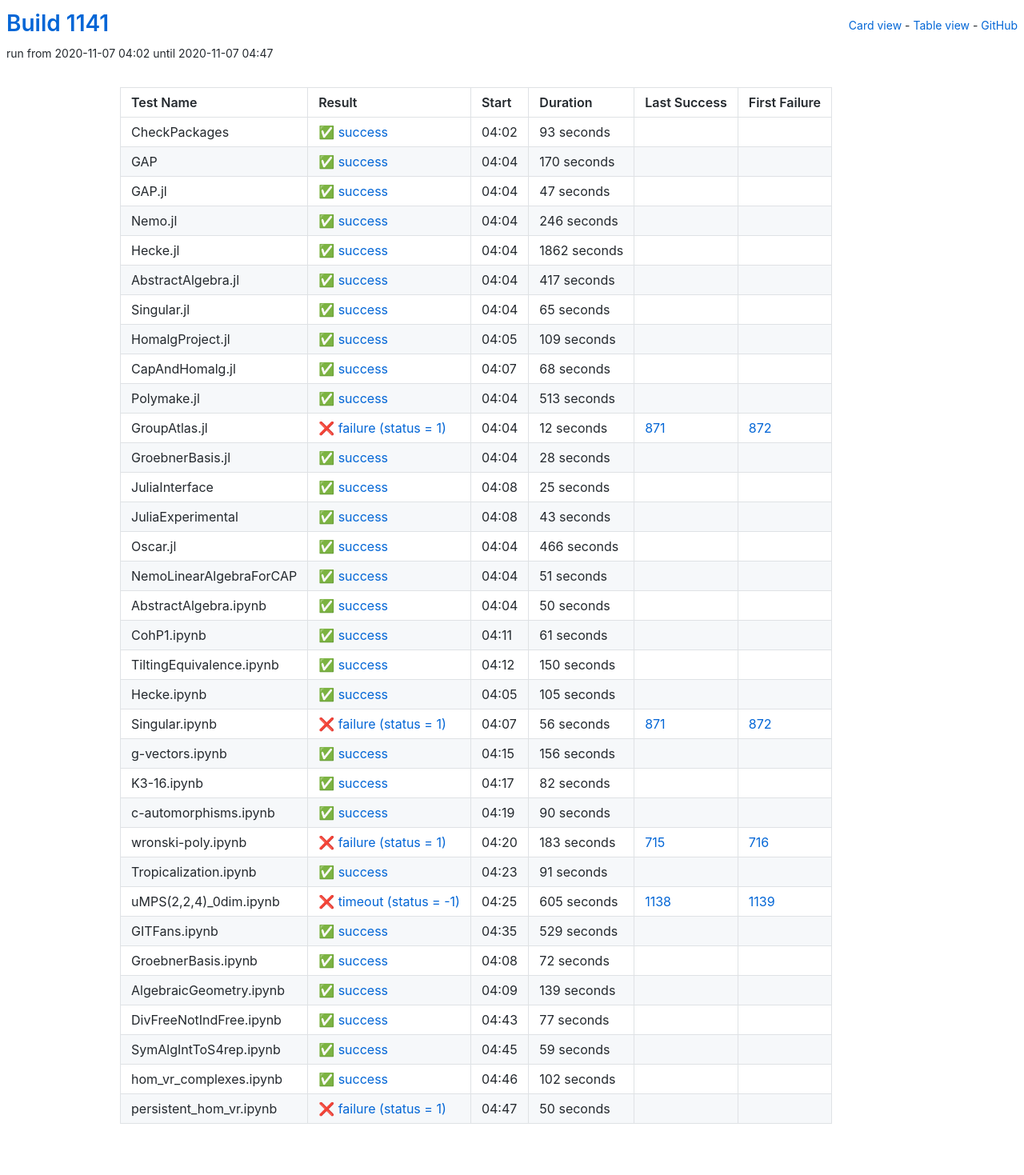
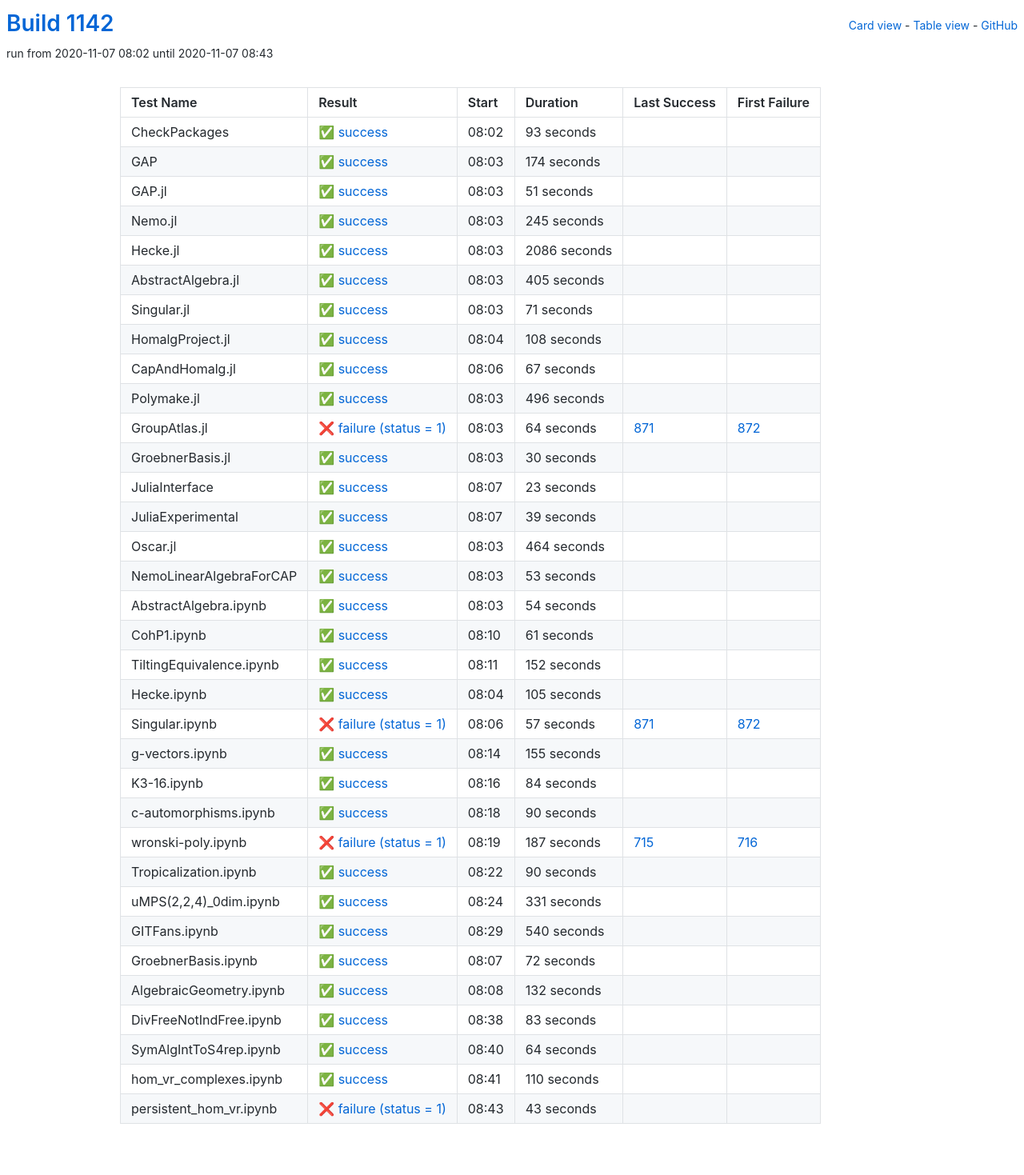
Before and after one commit to oscar-system/oscar-ci-status-stable, a Jekyll site: the page built from table.html, in a window 1280 px wide. Shown: the whole page at 80% size. Built offline with Jekyll 4.4.1, drawn with Linux system fonts in a browser that asks for light colours.

Commit message:
Build #1142

```diff
--- a/_data/ci.yml
+++ b/_data/ci.yml
@@ -1,6 +1,6 @@
 ---
-build: 1141
-build_url: https://oscarci.mathematik.uni-kl.de/job/oscar-stable/1141/
+build: 1142
+build_url: https://oscarci.mathematik.uni-kl.de/job/oscar-stable/1142/
 job: oscar-stable
 organization: oscar-system
 repo: oscar-ci-status-stable
@@ -8,8 +8,8 @@ repourl: https://github.com/oscar-system/oscar-ci-status-stable
 tests:
 - name: CheckPackages
   id: checkpackages
-  log: https://oscarci.mathematik.uni-kl.de/job/oscar-stable/1141/artifact/logs/build-1141/CheckPackages.log
-  start: 2020-11-07 04:02
+  log: https://oscarci.mathematik.uni-kl.de/job/oscar-stable/1142/artifact/logs/build-1142/CheckPackages.log
+  start: 2020-11-07 08:02
   success: true
   exitcode: 0
   status: success
@@ -20,176 +20,20 @@ tests:
   first_failure_url:
 - name: GAP
   id: gap
-  log: https://oscarci.mathematik.uni-kl.de/job/oscar-stable/1141/artifact/logs/build-1141/GAP.log
-  start: 2020-11-07 04:04
+  log: https://oscarci.mathematik.uni-kl.de/job/oscar-stable/1142/artifact/logs/build-1142/GAP.log
+  start: 2020-11-07 08:03
   success: true
   exitcode: 0
   status: success
-  duration: 170
+  duration: 174
   last_success: false
   last_success_url:
   first_failure: false
   first_failure_url:
 - name: GAP.jl
   id: gap-jl
-  log: https://oscarci.mathematik.uni-kl.de/job/oscar-stable/1141/artifact/logs/build-1141/GAP.jl.log
-  start: 2020-11-07 04:04
-  success: true
-  exitcode: 0
-  status: success
-  duration: 47
-  last_success: false
-  last_success_url:
-  first_failure: false
-  first_failure_url:
-- name: Nemo.jl
-  id: nemo-jl
-  log: https://oscarci.mathematik.uni-kl.de/job/oscar-stable/1141/artifact/logs/build-1141/Nemo.jl.log
-  start: 2020-11-07 04:04
-  success: true
-  exitcode: 0
-  status: success
-  duration: 246
-  last_success: false
-  last_success_url:
-  first_failure: false
-  first_failure_url:
-- name: Hecke.jl
-  id: hecke-jl
-  log: https://oscarci.mathematik.uni-kl.de/job/oscar-stable/1141/artifact/logs/build-1141/Hecke.jl.log
-  start: 2020-11-07 04:04
-  success: true
-  exitcode: 0
-  status: success
-  duration: 1862
-  last_success: false
-  last_success_url:
-  first_failure: false
-  first_failure_url:
-- name: AbstractAlgebra.jl
-  id: abstractalgebra-jl
-  log: https://oscarci.mathematik.uni-kl.de/job/oscar-stable/1141/artifact/logs/build-1141/AbstractAlgebra.jl.log
-  start: 2020-11-07 04:04
-  success: true
-  exitcode: 0
-  status: success
-  duration: 417
-  last_success: false
-  last_success_url:
-  first_failure: false
-  first_failure_url:
-- name: Singular.jl
-  id: singular-jl
-  log: https://oscarci.mathematik.uni-kl.de/job/oscar-stable/1141/artifact/logs/build-1141/Singular.jl.log
-  start: 2020-11-07 04:04
-  success: true
-  exitcode: 0
-  status: success
-  duration: 65
-  last_success: false
-  last_success_url:
-  first_failure: false
-  first_failure_url:
-- name: HomalgProject.jl
-  id: homalgproject-jl
-  log: https://oscarci.mathematik.uni-kl.de/job/oscar-stable/1141/artifact/logs/build-1141/HomalgProject.jl.log
-  start: 2020-11-07 04:05
-  success: true
-  exitcode: 0
-  status: success
-  duration: 109
-  last_success: false
-  last_success_url:
-  first_failure: false
-  first_failure_url:
-- name: CapAndHomalg.jl
-  id: capandhomalg-jl
-  log: https://oscarci.mathematik.uni-kl.de/job/oscar-stable/1141/artifact/logs/build-1141/CapAndHomalg.jl.log
-  start: 2020-11-07 04:07
-  success: true
-  exitcode: 0
-  status: success
-  duration: 68
-  last_success: false
-  last_success_url:
-  first_failure: false
-  first_failure_url:
-- name: Polymake.jl
-  id: polymake-jl
-  log: https://oscarci.mathematik.uni-kl.de/job/oscar-stable/1141/artifact/logs/build-1141/Polymake.jl.log
-  start: 2020-11-07 04:04
-  success: true
-  exitcode: 0
-  status: success
-  duration: 513
-  last_success: false
-  last_success_url:
-  first_failure: false
-  first_failure_url:
-- name: GroupAtlas.jl
-  id: groupatlas-jl
-  log: https://oscarci.mathematik.uni-kl.de/job/oscar-stable/1141/artifact/logs/build-1141/GroupAtlas.jl.log
-  start: 2020-11-07 04:04
-  success: false
-  exitcode: 1
-  status: failure
-  duration: 12
-  last_success: 871
-  last_success_url: https://oscarci.mathematik.uni-kl.de/job/oscar-stable/871/
-  first_failure: 872
-  first_failure_url: https://oscarci.mathematik.uni-kl.de/job/oscar-stable/872/
-- name: GroebnerBasis.jl
-  id: groebnerbasis-jl
-  log: https://oscarci.mathematik.uni-kl.de/job/oscar-stable/1141/artifact/logs/build-1141/GroebnerBasis.jl.log
-  start: 2020-11-07 04:04
-  success: true
-  exitcode: 0
-  status: success
-  duration: 28
-  last_success: false
-  last_success_url:
-  first_failure: false
-  first_failure_url:
-- name: JuliaInterface
-  id: juliainterface
-  log: https://oscarci.mathematik.uni-kl.de/job/oscar-stable/1141/artifact/logs/build-1141/JuliaInterface.log
-  start: 2020-11-07 04:08
-  success: true
-  exitcode: 0
-  status: success
-  duration: 25
-  last_success: false
-  last_success_url:
-  first_failure: false
-  first_failure_url:
-- name: JuliaExperimental
-  id: juliaexperimental
-  log: https://oscarci.mathematik.uni-kl.de/job/oscar-stable/1141/artifact/logs/build-1141/JuliaExperimental.log
-  start: 2020-11-07 04:08
-  success: true
-  exitcode: 0
-  status: success
-  duration: 43
-  last_success: false
-  last_success_url:
-  first_failure: false
-  first_failure_url:
-- name: Oscar.jl
-  id: oscar-jl
-  log: https://oscarci.mathematik.uni-kl.de/job/oscar-stable/1141/artifact/logs/build-1141/Oscar.jl.log
-  start: 2020-11-07 04:04
-  success: true
-  exitcode: 0
-  status: success
-  duration: 466
-  last_success: false
-  last_success_url:
-  first_failure: false
-  first_failure_url:
-- name: NemoLinearAlgebraForCAP
-  id: nemolinearalgebraforcap
-  log: https://oscarci.mathematik.uni-kl.de/job/oscar-stable/1141/artifact/logs/build-1141/NemoLinearAlgebraForCAP.log
-  start: 2020-11-07 04:04
+  log: https://oscarci.mathematik.uni-kl.de/job/oscar-stable/1142/artifact/logs/build-1142/GAP.jl.log
+  start: 2020-11-07 08:03
   success: true
   exitcode: 0
   status: success
@@ -198,22 +42,178 @@ tests:
   last_success_url:
   first_failure: false
   first_failure_url:
-- name: AbstractAlgebra.ipynb
-  id: abstractalgebra-ipynb
-  log: https://oscarci.mathematik.uni-kl.de/job/oscar-stable/1141/artifact/logs/build-1141/AbstractAlgebra.ipynb.log
-  start: 2020-11-07 04:04
+- name: Nemo.jl
+  id: nemo-jl
+  log: https://oscarci.mathematik.uni-kl.de/job/oscar-stable/1142/artifact/logs/build-1142/Nemo.jl.log
+  start: 2020-11-07 08:03
   success: true
   exitcode: 0
   status: success
-  duration: 50
+  duration: 245
+  last_success: false
+  last_success_url:
+  first_failure: false
+  first_failure_url:
+- name: Hecke.jl
+  id: hecke-jl
+  log: https://oscarci.mathematik.uni-kl.de/job/oscar-stable/1142/artifact/logs/build-1142/Hecke.jl.log
+  start: 2020-11-07 08:03
+  success: true
+  exitcode: 0
+  status: success
+  duration: 2086
+  last_success: false
+  last_success_url:
+  first_failure: false
+  first_failure_url:
+- name: AbstractAlgebra.jl
+  id: abstractalgebra-jl
+  log: https://oscarci.mathematik.uni-kl.de/job/oscar-stable/1142/artifact/logs/build-1142/AbstractAlgebra.jl.log
+  start: 2020-11-07 08:03
+  success: true
+  exitcode: 0
+  status: success
+  duration: 405
+  last_success: false
+  last_success_url:
+  first_failure: false
+  first_failure_url:
+- name: Singular.jl
+  id: singular-jl
+  log: https://oscarci.mathematik.uni-kl.de/job/oscar-stable/1142/artifact/logs/build-1142/Singular.jl.log
+  start: 2020-11-07 08:03
+  success: true
+  exitcode: 0
+  status: success
+  duration: 71
+  last_success: false
+  last_success_url:
+  first_failure: false
+  first_failure_url:
+- name: HomalgProject.jl
+  id: homalgproject-jl
+  log: https://oscarci.mathematik.uni-kl.de/job/oscar-stable/1142/artifact/logs/build-1142/HomalgProject.jl.log
+  start: 2020-11-07 08:04
+  success: true
+  exitcode: 0
+  status: success
+  duration: 108
+  last_success: false
+  last_success_url:
+  first_failure: false
+  first_failure_url:
+- name: CapAndHomalg.jl
+  id: capandhomalg-jl
+  log: https://oscarci.mathematik.uni-kl.de/job/oscar-stable/1142/artifact/logs/build-1142/CapAndHomalg.jl.log
+  start: 2020-11-07 08:06
+  success: true
+  exitcode: 0
+  status: success
+  duration: 67
+  last_success: false
+  last_success_url:
+  first_failure: false
+  first_failure_url:
+- name: Polymake.jl
+  id: polymake-jl
+  log: https://oscarci.mathematik.uni-kl.de/job/oscar-stable/1142/artifact/logs/build-1142/Polymake.jl.log
+  start: 2020-11-07 08:03
+  success: true
+  exitcode: 0
+  status: success
+  duration: 496
+  last_success: false
+  last_success_url:
+  first_failure: false
+  first_failure_url:
+- name: GroupAtlas.jl
+  id: groupatlas-jl
+  log: https://oscarci.mathematik.uni-kl.de/job/oscar-stable/1142/artifact/logs/build-1142/GroupAtlas.jl.log
+  start: 2020-11-07 08:03
+  success: false
+  exitcode: 1
+  status: failure
+  duration: 64
+  last_success: 871
+  last_success_url: https://oscarci.mathematik.uni-kl.de/job/oscar-stable/871/
+  first_failure: 872
+  first_failure_url: https://oscarci.mathematik.uni-kl.de/job/oscar-stable/872/
+- name: GroebnerBasis.jl
+  id: groebnerbasis-jl
+  log: https://oscarci.mathematik.uni-kl.de/job/oscar-stable/1142/artifact/logs/build-1142/GroebnerBasis.jl.log
+  start: 2020-11-07 08:03
+  success: true
+  exitcode: 0
+  status: success
+  duration: 30
+  last_success: false
+  last_success_url:
+  first_failure: false
+  first_failure_url:
+- name: JuliaInterface
+  id: juliainterface
+  log: https://oscarci.mathematik.uni-kl.de/job/oscar-stable/1142/artifact/logs/build-1142/JuliaInterface.log
+  start: 2020-11-07 08:07
+  success: true
+  exitcode: 0
+  status: success
+  duration: 23
+  last_success: false
+  last_success_url:
+  first_failure: false
+  first_failure_url:
+- name: JuliaExperimental
+  id: juliaexperimental
+  log: https://oscarci.mathematik.uni-kl.de/job/oscar-stable/1142/artifact/logs/build-1142/JuliaExperimental.log
+  start: 2020-11-07 08:07
+  success: true
+  exitcode: 0
+  status: success
+  duration: 39
+  last_success: false
+  last_success_url:
+  first_failure: false
+  first_failure_url:
+- name: Oscar.jl
+  id: oscar-jl
+  log: https://oscarci.mathematik.uni-kl.de/job/oscar-stable/1142/artifact/logs/build-1142/Oscar.jl.log
+  start: 2020-11-07 08:03
+  success: true
+  exitcode: 0
+  status: success
+  duration: 464
+  last_success: false
+  last_success_url:
+  first_failure: false
+  first_failure_url:
+- name: NemoLinearAlgebraForCAP
+  id: nemolinearalgebraforcap
+  log: https://oscarci.mathematik.uni-kl.de/job/oscar-stable/1142/artifact/logs/build-1142/NemoLinearAlgebraForCAP.log
+  start: 2020-11-07 08:03
+  success: true
+  exitcode: 0
+  status: success
+  duration: 53
+  last_success: false
+  last_success_url:
+  first_failure: false
+  first_failure_url:
+- name: AbstractAlgebra.ipynb
+  id: abstractalgebra-ipynb
+  log: https://oscarci.mathematik.uni-kl.de/job/oscar-stable/1142/artifact/logs/build-1142/AbstractAlgebra.ipynb.log
+  start: 2020-11-07 08:03
+  success: true
+  exitcode: 0
+  status: success
+  duration: 54
   last_success: false
   last_success_url:
   first_failure: false
   first_failure_url:
 - name: CohP1.ipynb
   id: cohp1-ipynb
-  log: https://oscarci.mathematik.uni-kl.de/job/oscar-stable/1141/artifact/logs/build-1141/CohP1.ipynb.log
-  start: 2020-11-07 04:11
+  log: https://oscarci.mathematik.uni-kl.de/job/oscar-stable/1142/artifact/logs/build-1142/CohP1.ipynb.log
+  start: 2020-11-07 08:10
   success: true
   exitcode: 0
   status: success
@@ -224,20 +224,20 @@ tests:
   first_failure_url:
 - name: TiltingEquivalence.ipynb
   id: tiltingequivalence-ipynb
-  log: https://oscarci.mathematik.uni-kl.de/job/oscar-stable/1141/artifact/logs/build-1141/TiltingEquivalence.ipynb.log
-  start: 2020-11-07 04:12
+  log: https://oscarci.mathematik.uni-kl.de/job/oscar-stable/1142/artifact/logs/build-1142/TiltingEquivalence.ipynb.log
+  start: 2020-11-07 08:11
   success: true
   exitcode: 0
   status: success
-  duration: 150
+  duration: 152
   last_success: false
   last_success_url:
   first_failure: false
   first_failure_url:
 - name: Hecke.ipynb
   id: hecke-ipynb
-  log: https://oscarci.mathematik.uni-kl.de/job/oscar-stable/1141/artifact/logs/build-1141/Hecke.ipynb.log
-  start: 2020-11-07 04:05
+  log: https://oscarci.mathematik.uni-kl.de/job/oscar-stable/1142/artifact/logs/build-1142/Hecke.ipynb.log
+  start: 2020-11-07 08:04
   success: true
   exitcode: 0
   status: success
@@ -248,44 +248,44 @@ tests:
   first_failure_url:
 - name: Singular.ipynb
   id: singular-ipynb
-  log: https://oscarci.mathematik.uni-kl.de/job/oscar-stable/1141/artifact/logs/build-1141/Singular.ipynb.log
-  start: 2020-11-07 04:07
+  log: https://oscarci.mathematik.uni-kl.de/job/oscar-stable/1142/artifact/logs/build-1142/Singular.ipynb.log
+  start: 2020-11-07 08:06
   success: false
   exitcode: 1
   status: failure
-  duration: 56
+  duration: 57
   last_success: 871
   last_success_url: https://oscarci.mathematik.uni-kl.de/job/oscar-stable/871/
   first_failure: 872
   first_failure_url: https://oscarci.mathematik.uni-kl.de/job/oscar-stable/872/
 - name: g-vectors.ipynb
   id: g-vectors-ipynb
-  log: https://oscarci.mathematik.uni-kl.de/job/oscar-stable/1141/artifact/logs/build-1141/g-vectors.ipynb.log
-  start: 2020-11-07 04:15
+  log: https://oscarci.mathematik.uni-kl.de/job/oscar-stable/1142/artifact/logs/build-1142/g-vectors.ipynb.log
+  start: 2020-11-07 08:14
   success: true
   exitcode: 0
   status: success
-  duration: 156
+  duration: 155
   last_success: false
   last_success_url:
   first_failure: false
   first_failure_url:
 - name: K3-16.ipynb
   id: k3-16-ipynb
-  log: https://oscarci.mathematik.uni-kl.de/job/oscar-stable/1141/artifact/logs/build-1141/K3-16.ipynb.log
-  start: 2020-11-07 04:17
+  log: https://oscarci.mathematik.uni-kl.de/job/oscar-stable/1142/artifact/logs/build-1142/K3-16.ipynb.log
+  start: 2020-11-07 08:16
   success: true
   exitcode: 0
   status: success
-  duration: 82
+  duration: 84
   last_success: false
   last_success_url:
   first_failure: false
   first_failure_url:
 - name: c-automorphisms.ipynb
   id: c-automorphisms-ipynb
-  log: https://oscarci.mathematik.uni-kl.de/job/oscar-stable/1141/artifact/logs/build-1141/c-automorphisms.ipynb.log
-  start: 2020-11-07 04:19
+  log: https://oscarci.mathematik.uni-kl.de/job/oscar-stable/1142/artifact/logs/build-1142/c-automorphisms.ipynb.log
+  start: 2020-11-07 08:18
   success: true
   exitcode: 0
   status: success
@@ -296,56 +296,56 @@ tests:
   first_failure_url:
 - name: wronski-poly.ipynb
   id: wronski-poly-ipynb
-  log: https://oscarci.mathematik.uni-kl.de/job/oscar-stable/1141/artifact/logs/build-1141/wronski-poly.ipynb.log
-  start: 2020-11-07 04:20
+  log: https://oscarci.mathematik.uni-kl.de/job/oscar-stable/1142/artifact/logs/build-1142/wronski-poly.ipynb.log
+  start: 2020-11-07 08:19
   success: false
   exitcode: 1
   status: failure
-  duration: 183
+  duration: 187
   last_success: 715
   last_success_url: https://oscarci.mathematik.uni-kl.de/job/oscar-stable/715/
   first_failure: 716
   first_failure_url: https://oscarci.mathematik.uni-kl.de/job/oscar-stable/716/
 - name: Tropicalization.ipynb
   id: tropicalization-ipynb
-  log: https://oscarci.mathematik.uni-kl.de/job/oscar-stable/1141/artifact/logs/build-1141/Tropicalization.ipynb.log
-  start: 2020-11-07 04:23
+  log: https://oscarci.mathematik.uni-kl.de/job/oscar-stable/1142/artifact/logs/build-1142/Tropicalization.ipynb.log
+  start: 2020-11-07 08:22
   success: true
   exitcode: 0
   status: success
-  duration: 91
+  duration: 90
   last_success: false
   last_success_url:
   first_failure: false
   first_failure_url:
 - name: uMPS(2,2,4)_0dim.ipynb
   id: umps-2-2-4-0dim-ipynb
-  log: https://oscarci.mathematik.uni-kl.de/job/oscar-stable/1141/artifact/logs/build-1141/uMPS-2-2-4-_0dim.ipynb.log
-  start: 2020-11-07 04:25
-  success: false
-  exitcode: -1
-  status: timeout
-  duration: 605
-  last_success: 1138
-  last_success_url: https://oscarci.mathematik.uni-kl.de/job/oscar-stable/1138/
-  first_failure: 1139
-  first_failure_url: https://oscarci.mathematik.uni-kl.de/job/oscar-stable/1139/
-- name: GITFans.ipynb
-  id: gitfans-ipynb
-  log: https://oscarci.mathematik.uni-kl.de/job/oscar-stable/1141/artifact/logs/build-1141/GITFans.ipynb.log
-  start: 2020-11-07 04:35
+  log: https://oscarci.mathematik.uni-kl.de/job/oscar-stable/1142/artifact/logs/build-1142/uMPS-2-2-4-_0dim.ipynb.log
+  start: 2020-11-07 08:24
   success: true
   exitcode: 0
   status: success
-  duration: 529
+  duration: 331
+  last_success: false
+  last_success_url:
+  first_failure: false
+  first_failure_url:
+- name: GITFans.ipynb
+  id: gitfans-ipynb
+  log: https://oscarci.mathematik.uni-kl.de/job/oscar-stable/1142/artifact/logs/build-1142/GITFans.ipynb.log
+  start: 2020-11-07 08:29
+  success: true
+  exitcode: 0
+  status: success
+  duration: 540
   last_success: false
   last_success_url:
   first_failure: false
   first_failure_url:
 - name: GroebnerBasis.ipynb
   id: groebnerbasis-ipynb
-  log: https://oscarci.mathematik.uni-kl.de/job/oscar-stable/1141/artifact/logs/build-1141/GroebnerBasis.ipynb.log
-  start: 2020-11-07 04:08
+  log: https://oscarci.mathematik.uni-kl.de/job/oscar-stable/1142/artifact/logs/build-1142/GroebnerBasis.ipynb.log
+  start: 2020-11-07 08:07
   success: true
   exitcode: 0
   status: success
@@ -356,60 +356,60 @@ tests:
   first_failure_url:
 - name: AlgebraicGeometry.ipynb
   id: algebraicgeometry-ipynb
-  log: https://oscarci.mathematik.uni-kl.de/job/oscar-stable/1141/artifact/logs/build-1141/AlgebraicGeometry.ipynb.log
-  start: 2020-11-07 04:09
+  log: https://oscarci.mathematik.uni-kl.de/job/oscar-stable/1142/artifact/logs/build-1142/AlgebraicGeometry.ipynb.log
+  start: 2020-11-07 08:08
   success: true
   exitcode: 0
   status: success
-  duration: 139
+  duration: 132
   last_success: false
   last_success_url:
   first_failure: false
   first_failure_url:
 - name: DivFreeNotIndFree.ipynb
   id: divfreenotindfree-ipynb
-  log: https://oscarci.mathematik.uni-kl.de/job/oscar-stable/1141/artifact/logs/build-1141/DivFreeNotIndFree.ipynb.log
-  start: 2020-11-07 04:43
+  log: https://oscarci.mathematik.uni-kl.de/job/oscar-stable/1142/artifact/logs/build-1142/DivFreeNotIndFree.ipynb.log
+  start: 2020-11-07 08:38
   success: true
   exitcode: 0
   status: success
-  duration: 77
+  duration: 83
   last_success: false
   last_success_url:
   first_failure: false
   first_failure_url:
 - name: SymAlgIntToS4rep.ipynb
   id: symalginttos4rep-ipynb
-  log: https://oscarci.mathematik.uni-kl.de/job/oscar-stable/1141/artifact/logs/build-1141/SymAlgIntToS4rep.ipynb.log
-  start: 2020-11-07 04:45
+  log: https://oscarci.mathematik.uni-kl.de/job/oscar-stable/1142/artifact/logs/build-1142/SymAlgIntToS4rep.ipynb.log
+  start: 2020-11-07 08:40
   success: true
   exitcode: 0
   status: success
-  duration: 59
+  duration: 64
   last_success: false
   last_success_url:
   first_failure: false
   first_failure_url:
 - name: hom_vr_complexes.ipynb
   id: hom-vr-complexes-ipynb
-  log: https://oscarci.mathematik.uni-kl.de/job/oscar-stable/1141/artifact/logs/build-1141/hom_vr_complexes.ipynb.log
-  start: 2020-11-07 04:46
+  log: https://oscarci.mathematik.uni-kl.de/job/oscar-stable/1142/artifact/logs/build-1142/hom_vr_complexes.ipynb.log
+  start: 2020-11-07 08:41
   success: true
   exitcode: 0
   status: success
-  duration: 102
+  duration: 110
   last_success: false
   last_success_url:
   first_failure: false
   first_failure_url:
 - name: persistent_hom_vr.ipynb
   id: persistent-hom-vr-ipynb
-  log: https://oscarci.mathematik.uni-kl.de/job/oscar-stable/1141/artifact/logs/build-1141/persistent_hom_vr.ipynb.log
-  start: 2020-11-07 04:47
+  log: https://oscarci.mathematik.uni-kl.de/job/oscar-stable/1142/artifact/logs/build-1142/persistent_hom_vr.ipynb.log
+  start: 2020-11-07 08:43
   success: false
   exitcode: 1
   status: failure
-  duration: 50
+  duration: 43
   last_success: false
   last_success_url:
   first_failure: false
```
Also changed, not shown: README.md.
